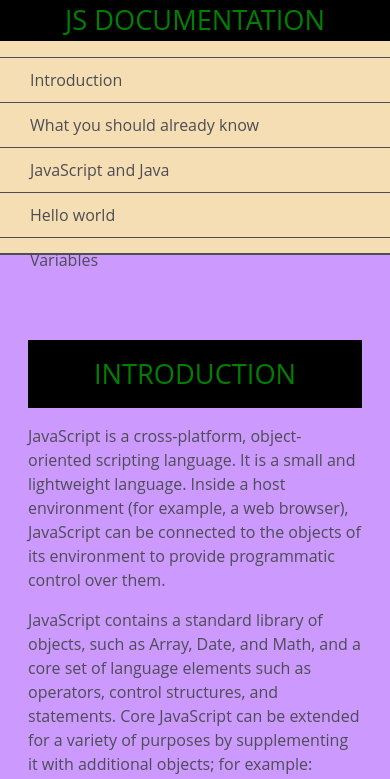
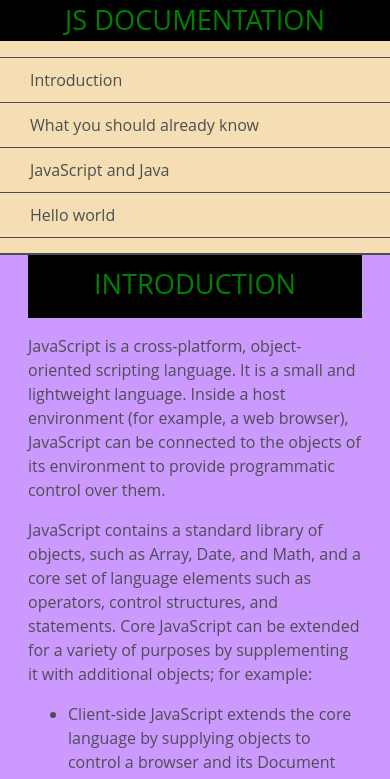
Before and after one commit to NOTAN0209/Technical-Documentation-Page, a plain HTML site: page index.html in a window 390 px wide. Shown: the top 779 px of the page. Drawn offline with Linux system fonts and the light colour scheme.

Commit message:
updated the menu in the mobile version

```diff
--- a/index.html
+++ b/index.html
@@ -316,7 +316,7 @@ Select the code in the pad and hit Ctrl+R to watch it unfold in your browser!
 <article>
       <ul>
       <li>All the documentation in this page is taken from <a href="https://developer.mozilla.org/en-US/docs/Web/JavaScript/Guide"
-      target="_blank" style: "color:red;">MDN</a></li>
+      target="_blank" >MDN</a></li>
       </ul>
 </article>
 </section>
--- a/style.css
+++ b/style.css
@@ -66,12 +66,12 @@ header {
   #main-doc {
   position: relative;
   margin-left: 0px;
-  margin-top: 320px;
+  margin-top: 230px;
   }
 }
 
 #navbar ul {
-  height: 88%;
+  height: 73%;
   padding: 0;
   overflow-y: auto;
   overflow-x: hidden;
```
